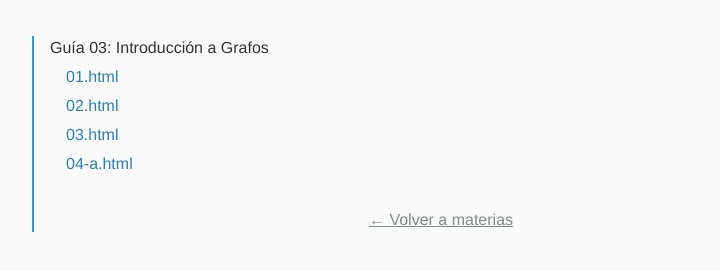
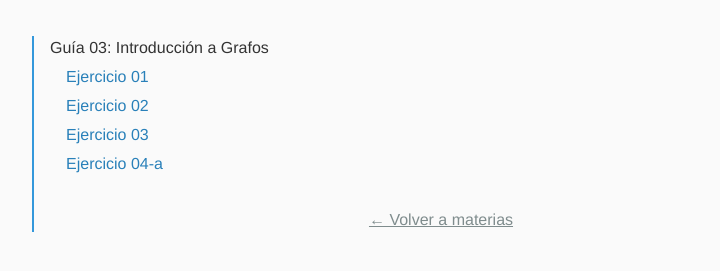
Before and after one commit to beekkles/beekkles.github.io, a plain HTML site: page tda.html in a window 1280 px wide. Shown: the part 97-368 px from the top of the page, without its empty margins (208-928 px from the left). Drawn offline with Linux system fonts and the light colour scheme.

Commit message:
agregados hl

```diff
--- a/tda.html
+++ b/tda.html
@@ -55,16 +55,16 @@
     <div class="guia">
         <div class="guia-3">Guía 03: Introducción a Grafos</div>
         <div class="item">
-            <a href="https://beekkles.github.io/TDA/guias/grafos/01/01.html">01.html</a>
+            <a href="https://beekkles.github.io/TDA/guias/grafos/01/01.html">Ejercicio 01</a>
         </div>
         <div class="item">
-            <a href="https://beekkles.github.io/TDA/guias/grafos/02/02.html">02.html</a>
+            <a href="https://beekkles.github.io/TDA/guias/grafos/02/02.html">Ejercicio 02</a>
         </div>
         <div class="item">
-            <a href="https://beekkles.github.io/TDA/guias/grafos/03/03.html">03.html</a>
+            <a href="https://beekkles.github.io/TDA/guias/grafos/03/03.html">Ejercicio 03</a>
         </div>
         <div class="item">
-            <a href="https://beekkles.github.io/TDA/guias/grafos/04/04-a.html">04-a.html</a>
+            <a href="https://beekkles.github.io/TDA/guias/grafos/04/04-a.html">Ejercicio 04-a</a>
     </div>
 
     <a href="index.html" class="volver">← Volver a materias</a>
```
